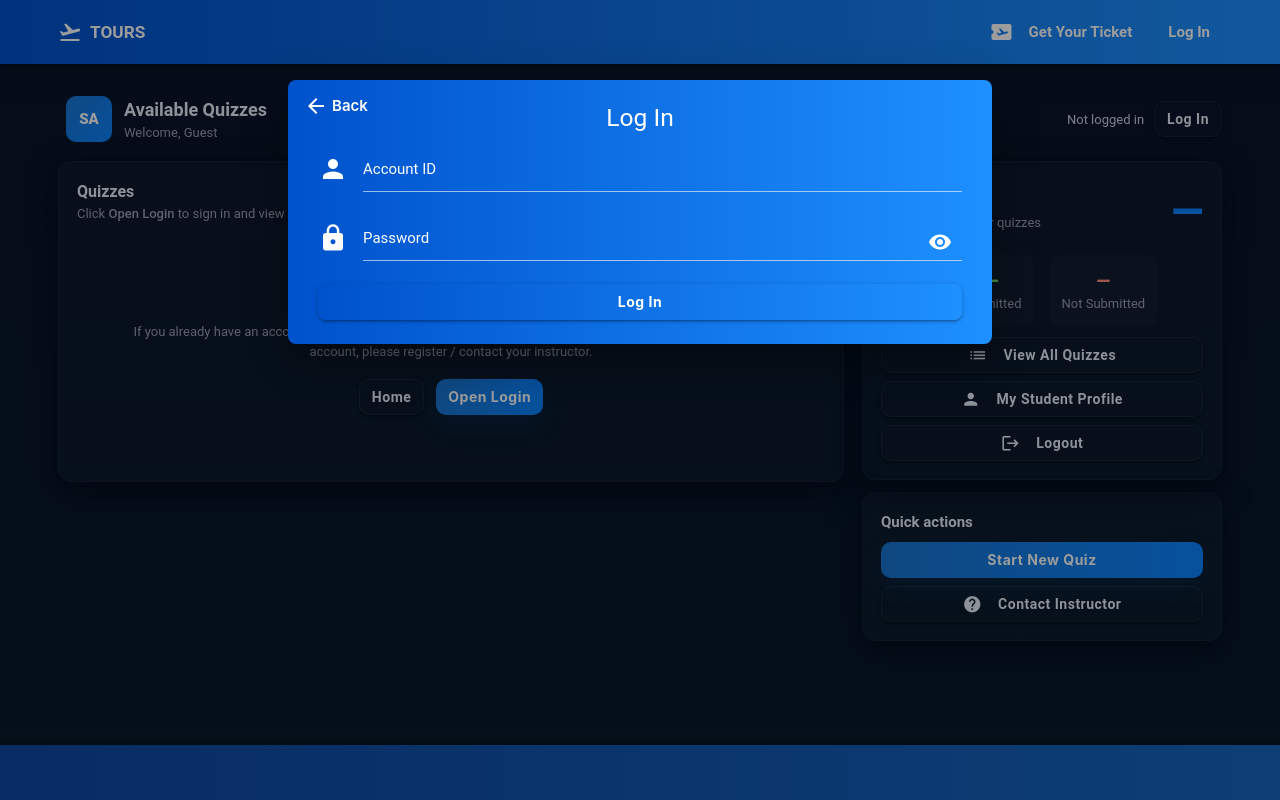
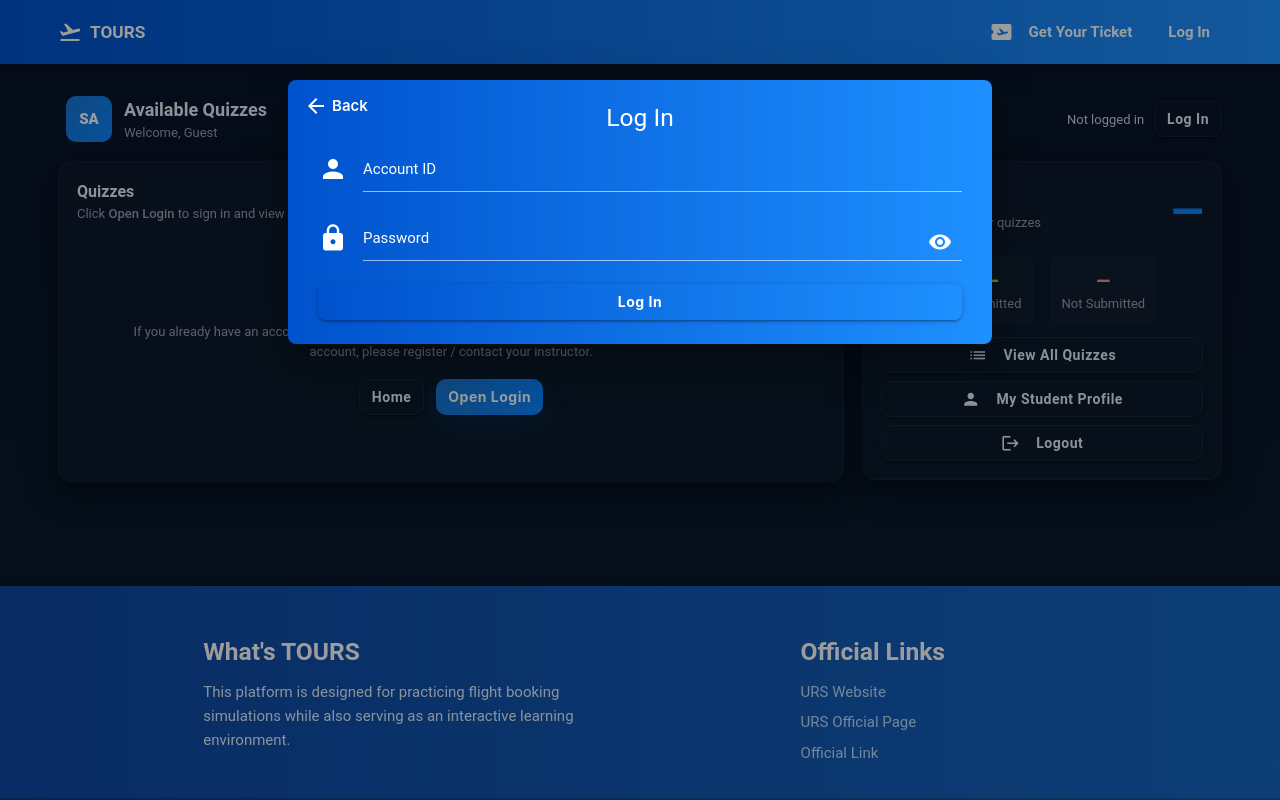
Before and after one commit to zethsu-0/Airlines, a PHP site: page /takequiz.php in a window 1280 px wide. Run offline with PHP 8.4, Linux system fonts and the light colour scheme.

Commit message:
new skin removed quick action

```diff
--- a/takequiz.php
+++ b/takequiz.php
@@ -133,13 +133,6 @@ if (!is_logged_in()) {
             </div>
           </div>
 
-          <div class="sa-card" style="margin-top:12px;">
-            <div style="font-weight:700; margin-bottom:8px;color:var(--text)">Quick actions</div>
-            <div style="display:flex;flex-direction:column;gap:8px">
-              <button class="btn btn--primary modal-trigger" id="startQuizBtn" type="button">Start New Quiz</button>
-              <a class="btn btn--ghost" href="contact.php"><i class="material-icons" style="vertical-align:middle;margin-right:8px">help</i>Contact Instructor</a>
-            </div>
-          </div>
         </aside>
       </div>
     </div>
@@ -644,13 +637,6 @@ body {
         </div>
       </div>
 
-      <div class="sa-card" style="margin-top:12px;">
-        <div style="font-weight:700; margin-bottom:8px;color:#fff">Quick actions</div>
-        <div style="display:flex;flex-direction:column;gap:8px">
-          <a class="btn btn--primary" href="ticket.php"><i class="material-icons" style="vertical-align:middle;margin-right:8px">quiz</i>Start New Quiz</a>
-          <a class="btn btn--ghost" href="contact.php"><i class="material-icons" style="vertical-align:middle;margin-right:8px">help</i>Contact Instructor</a>
-        </div>
-      </div>
     </aside>
   </div>
 </div>
```
